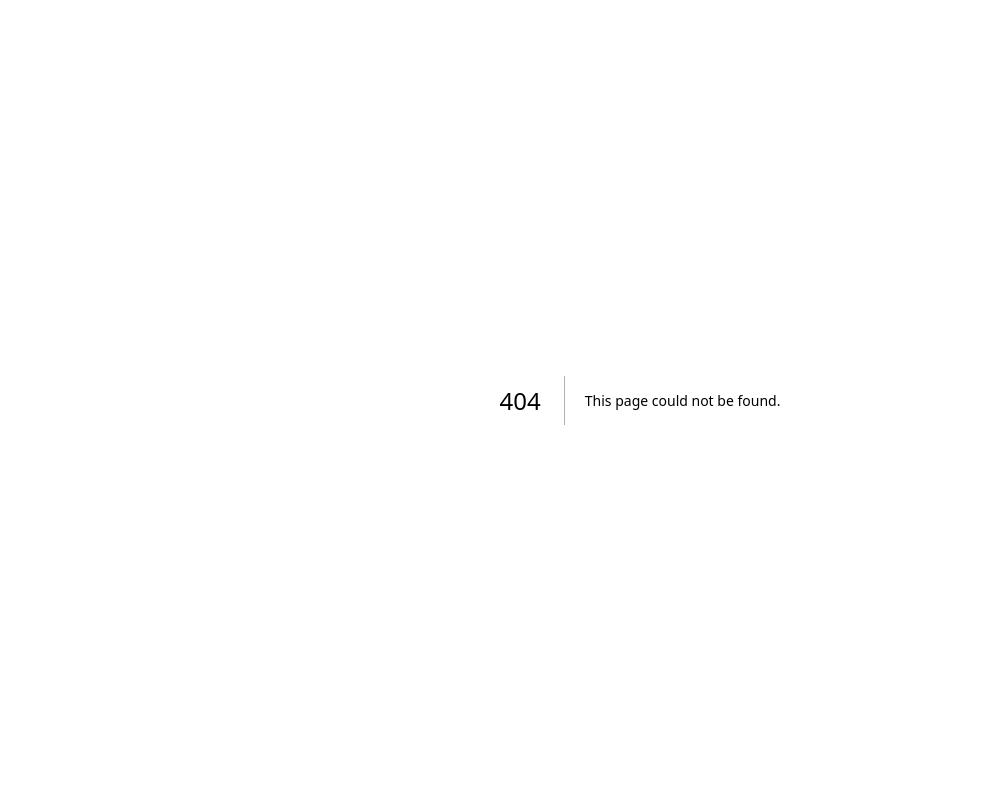
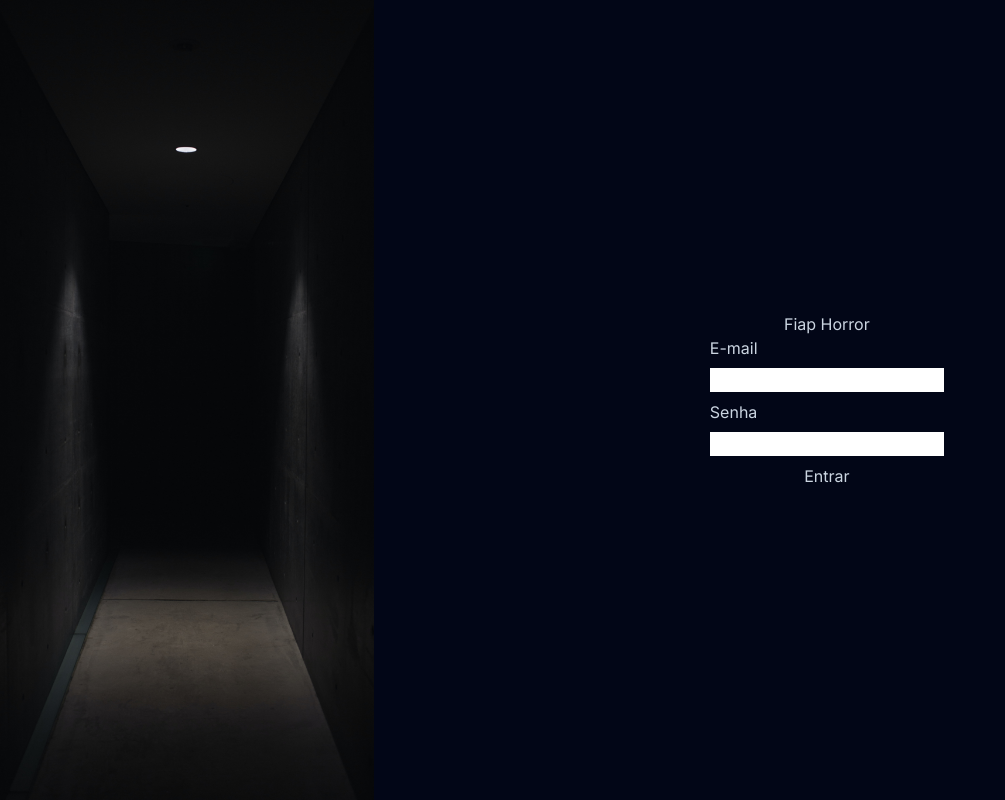
Before and after one commit to guilhermesmb/FiapHorror_3ECR2023, a Next.js app: page /login in a window 1280 px wide. Before the commit this address had no page. Shown: the whole page, without its empty margins (0-1005 px from the left). Built offline with nearby package versions, Linux system fonts and the light colour scheme.

Commit message:
login mid aula

```diff
--- /dev/null
+++ b/src/app/login/page.jsx
@@ -0,0 +1,22 @@
+import Image from "next/image";
+import loginimage from "@/images/login.jpg"
+
+export default function Login(){
+    return(
+        <div className="flex">
+            <aside className="hidden lg:flex h-screen">
+                <Image src={loginimage} className="h-auto w-auto object-cover"/>
+            </aside>
+            <main className="flex flex-col justify-center items-center p-4 h-screen w-full">
+                <h2>Fiap Horror</h2>
+                <form action="" className="flex flex-col gap-2">
+                    <label htmlFor="email">E-mail</label>
+                    <input type="email" id="email" />
+                    <label htmlFor="password">Senha</label>
+                    <input type="password" id="password" />
+                    <button>Entrar</button>
+                </form>
+            </main>
+        </div>
+    )
+}
```
Also changed, not shown: src/images/login.jpg (added).
